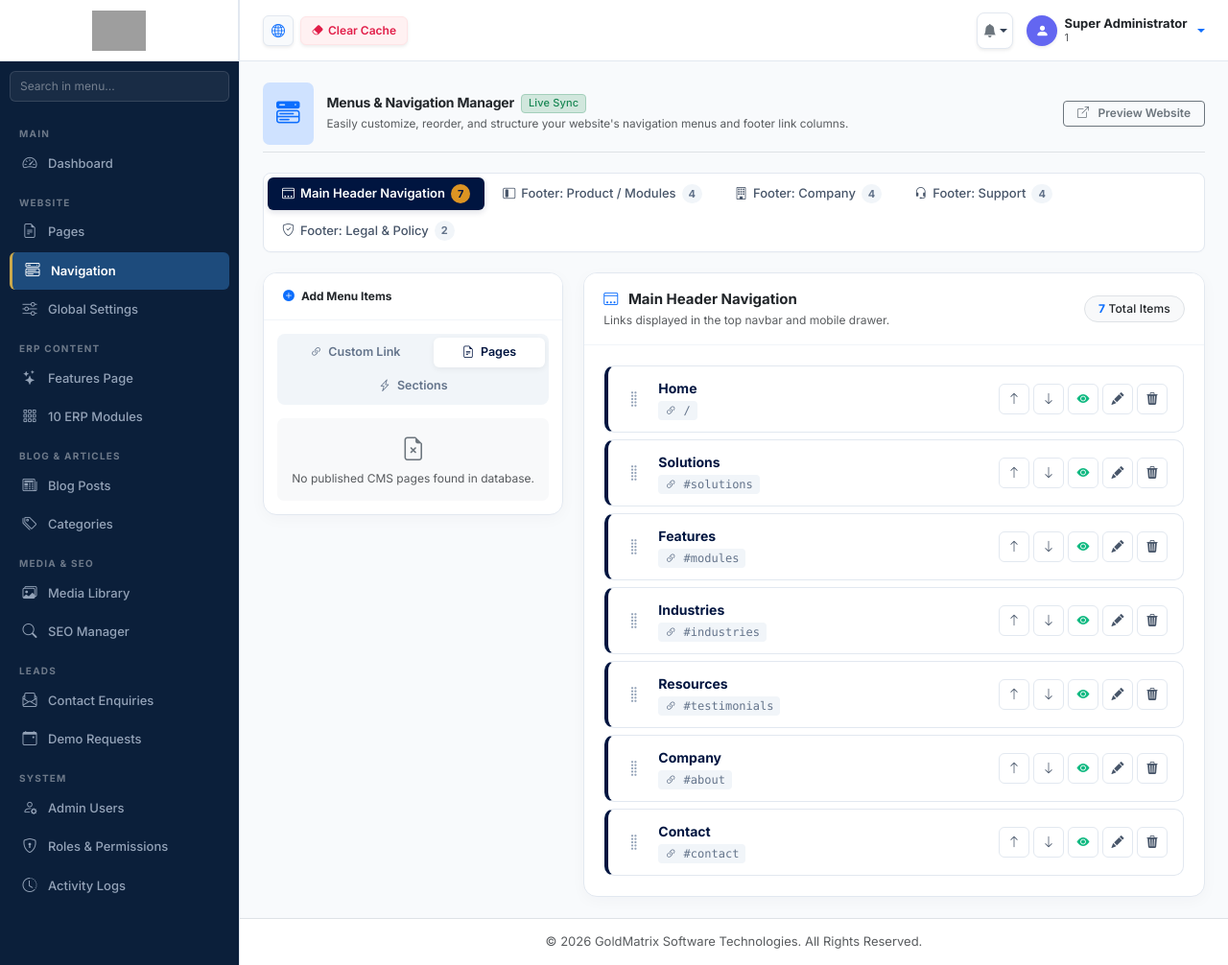
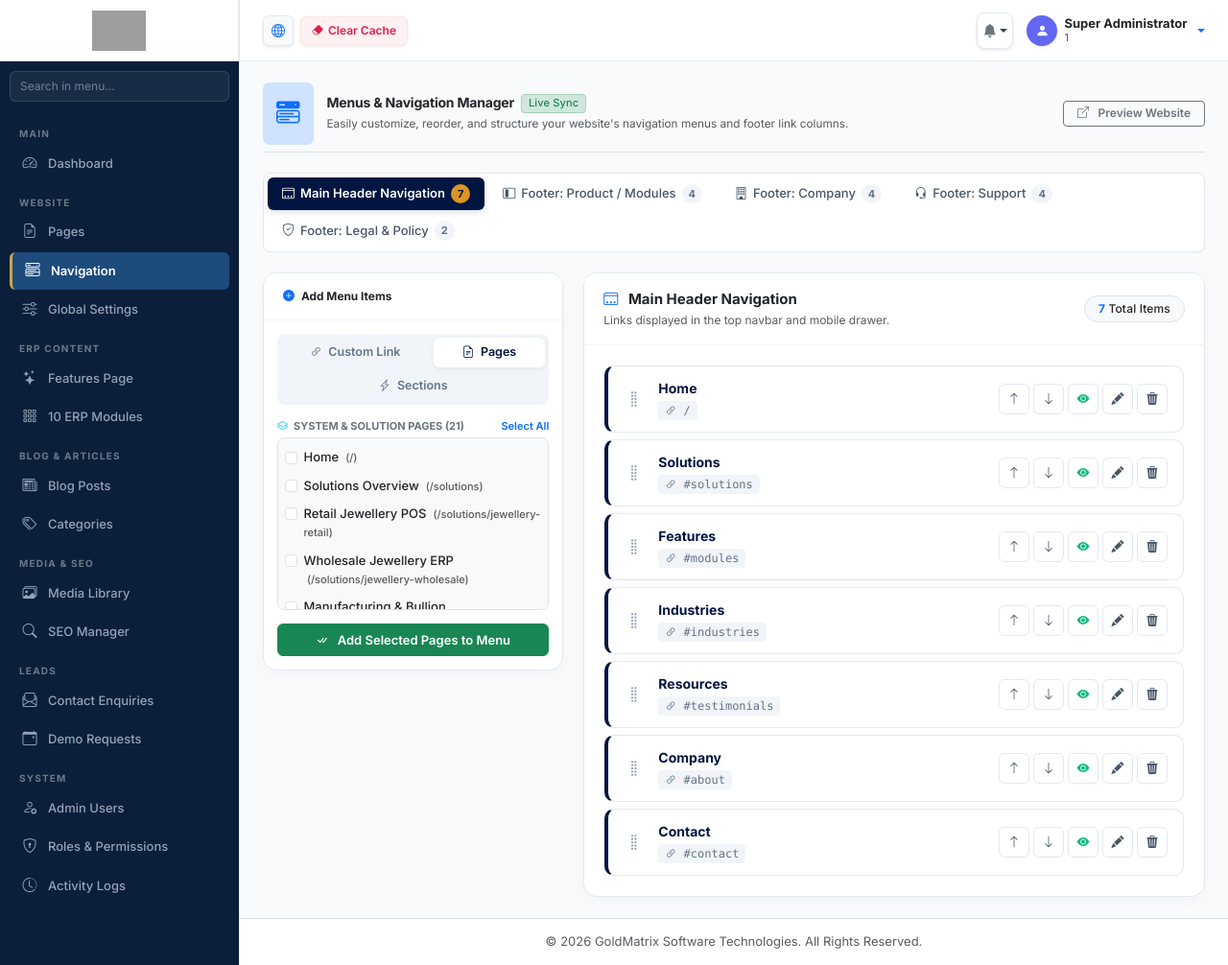
Before and after one commit to joshgedam1-svg/goldmatrix, a PHP site: page /goldmatrixsoft/admin/navigation in a window 1280 px wide, after a click on "Pages". Shown: the whole page at 96% size. Run offline with PHP 8.4, Linux system fonts and the light colour scheme; a user stored in the database is signed in; some libraries are stand-ins or nearby versions; grey boxes are pictures that could not be loaded.

Commit message:
fix(menus): fix SQL column for CMS pages and add comprehensive system pages to menu builder

```diff
--- a/app/Controllers/Admin/NavigationController.php
+++ b/app/Controllers/Admin/NavigationController.php
@@ -128,27 +128,49 @@ class NavigationController {
 
             /* ── ADD MULTIPLE ITEMS FROM PAGES ── */
             if ($action === 'add_from_pages') {
-                $pageIds = $_POST['page_ids'] ?? [];
+                $pageItems    = $_POST['page_items'] ?? [];
+                $pageIds      = $_POST['page_ids'] ?? [];
                 $itemLocation = strip_tags(trim($_POST['location'] ?? $location));
 
+                $itemsToAdd = [];
+
+                if (!empty($pageItems) && is_array($pageItems)) {
+                    foreach ($pageItems as $itemRaw) {
+                        $itemData = json_decode((string)$itemRaw, true);
+                        if (!empty($itemData['title']) && !empty($itemData['url'])) {
+                            $itemsToAdd[] = [
+                                'title' => strip_tags(trim($itemData['title'])),
+                                'url'   => strip_tags(trim($itemData['url']))
+                            ];
+                        }
+                    }
+                }
+
                 if (!empty($pageIds) && is_array($pageIds)) {
-                    $addedCount = 0;
                     foreach ($pageIds as $pageId) {
                         $page = $this->db->fetch("SELECT * FROM pages WHERE id = ?", [(int)$pageId]);
                         if ($page) {
+                            $itemsToAdd[] = [
+                                'title' => $page['title'],
+                                'url'   => '/' . ltrim($page['slug'], '/')
+                            ];
+                        }
+                    }
+                }
+
+                if (!empty($itemsToAdd)) {
                     $maxOrder = (int)$this->db->fetchColumn(
                         "SELECT MAX(sort_order) FROM navigation_menus WHERE location = ?",
                         [$itemLocation]
                     );
-                            $sortOrder = $maxOrder + 1;
-                            $pageUrl = '/' . ltrim($page['slug'], '/');
-
+                    $addedCount = 0;
+                    foreach ($itemsToAdd as $item) {
+                        $maxOrder++;
                         $this->db->query(
                             "INSERT INTO navigation_menus (location, title, url, target, icon, parent_id, badge, sort_order, is_active) VALUES (?, ?, ?, '_self', '', 0, '', ?, 1)",
-                                [$itemLocation, $page['title'], $pageUrl, $sortOrder]
+                            [$itemLocation, $item['title'], $item['url'], $maxOrder]
                         );
                         $addedCount++;
-                        }
                     }
                     set_flash('success', "✅ {$addedCount} page(s) added to menu successfully!");
                 } else {
@@ -279,8 +301,33 @@ class NavigationController {
         // Fetch existing CMS pages
         $pages = [];
         try {
-            $pages = $this->db->fetchAll("SELECT id, title, slug, is_published FROM pages ORDER BY title ASC") ?? [];
+            $pages = $this->db->fetchAll("SELECT id, title, slug, status FROM pages WHERE deleted_at IS NULL ORDER BY title ASC") ?? [];
         } catch (\Throwable $e) {}
+
+        // Standard predefined system pages
+        $systemPages = [
+            ['title' => 'Home',                          'url' => '/'],
+            ['title' => 'Solutions Overview',            'url' => '/solutions'],
+            ['title' => 'Retail Jewellery POS',          'url' => '/solutions/jewellery-retail'],
+            ['title' => 'Wholesale Jewellery ERP',       'url' => '/solutions/jewellery-wholesale'],
+            ['title' => 'Manufacturing & Bullion',       'url' => '/solutions/jewellery-manufacturing'],
+            ['title' => 'ERP Features & Capabilities',   'url' => '/features'],
+            ['title' => 'POS & Smart Inventory',         'url' => '/features/pos-inventory'],
+            ['title' => 'Manufacturing & Jobwork',       'url' => '/features/manufacturing-jobwork'],
+            ['title' => 'Accounting & GST Compliance',   'url' => '/features/accounting-gst'],
+            ['title' => 'Gold & Diamond Management',     'url' => '/features/gold-diamond-management'],
+            ['title' => 'RFID & Barcode Automation',     'url' => '/features/crm-rfid-barcode'],
+            ['title' => 'Industries Served',             'url' => '/industries'],
+            ['title' => 'Integrations & Ecosystem',      'url' => '/integrations'],
+            ['title' => 'Why Choose GoldMatrix',         'url' => '/why-us'],
+            ['title' => 'Customer Reviews & Stories',    'url' => '/testimonials'],
+            ['title' => 'About GoldMatrix ERP',          'url' => '/about'],
+            ['title' => 'Contact & Support',             'url' => '/contact'],
+            ['title' => 'Book Free Demo',                'url' => '/request-demo'],
+            ['title' => 'Blog & Industry Insights',      'url' => '/blog'],
+            ['title' => 'Terms & Conditions',            'url' => '/terms'],
+            ['title' => 'Privacy Policy',                'url' => '/privacy'],
+        ];
 
         // Counts per location
         $counts = [];
@@ -304,6 +351,7 @@ class NavigationController {
             'menuTree'         => $menuTree,
             'parentCandidates' => $parentCandidates,
             'pages'            => $pages,
+            'systemPages'      => $systemPages,
             'allItems'         => $allItems
         ]);
     }
--- a/views/admin/menus/index.php
+++ b/views/admin/menus/index.php
@@ -351,12 +351,12 @@ $pageTitle = 'Menus & Navigation';
                 </form>
               </div>
 
-              <!-- 2. CMS PAGES TAB -->
+              <!-- 2. CMS & SYSTEM PAGES TAB -->
               <div class="tab-pane fade" id="tab-pages" role="tabpanel">
-                <?php if (empty($pages)): ?>
+                <?php if (empty($pages) && empty($systemPages)): ?>
                   <div class="p-3 text-center text-muted bg-light rounded-3 fs-12">
                     <i class="bi bi-file-earmark-x fs-3 d-block mb-1 text-secondary"></i>
-                    No published CMS pages found in database.
+                    No pages found in database.
                   </div>
                 <?php else: ?>
                   <form method="POST" action="/admin/navigation?location=<?= urlencode($location) ?>">
@@ -364,20 +364,48 @@ $pageTitle = 'Menus & Navigation';
                     <input type="hidden" name="action" value="add_from_pages">
                     <input type="hidden" name="location" value="<?= e($location) ?>">
 
-                    <div class="mb-3 border rounded-3 p-2 bg-light overflow-auto" style="max-height: 200px;">
+                    <?php if (!empty($pages)): ?>
+                      <div class="d-flex align-items-center justify-content-between mb-1">
+                        <span class="fs-11 fw-bold text-uppercase text-secondary">
+                          <i class="bi bi-database me-1 text-primary"></i> CMS Pages (<?= count($pages) ?>)
+                        </span>
+                        <a href="javascript:void(0)" class="fs-11 text-decoration-none fw-semibold" onclick="toggleMenuCheckboxes('#cms-pages-box')">Select All</a>
+                      </div>
+                      <div id="cms-pages-box" class="mb-3 border rounded-3 p-2 bg-light overflow-auto" style="max-height: 160px;">
                         <?php foreach ($pages as $pg): ?>
                           <div class="form-check fs-13 py-1 border-bottom border-light">
-                          <input class="form-check-input" type="checkbox" name="page_ids[]" value="<?= $pg['id'] ?>" id="page_<?= $pg['id'] ?>">
-                          <label class="form-check-label text-dark fw-medium" for="page_<?= $pg['id'] ?>">
+                            <input class="form-check-input" type="checkbox" name="page_items[]" value="<?= htmlspecialchars(json_encode(['title' => $pg['title'], 'url' => '/' . ltrim($pg['slug'], '/')]), ENT_QUOTES, 'UTF-8') ?>" id="page_<?= $pg['id'] ?>">
+                            <label class="form-check-label text-dark fw-medium" for="page_<?= $pg['id'] ?>" style="cursor: pointer;">
                               <?= e($pg['title']) ?>
                               <span class="text-muted fs-11 ms-1">(/<?= e($pg['slug']) ?>)</span>
                             </label>
                           </div>
                         <?php endforeach; ?>
                       </div>
+                    <?php endif; ?>
+
+                    <?php if (!empty($systemPages)): ?>
+                      <div class="d-flex align-items-center justify-content-between mb-1">
+                        <span class="fs-11 fw-bold text-uppercase text-secondary">
+                          <i class="bi bi-layers me-1 text-info"></i> System & Solution Pages (<?= count($systemPages) ?>)
+                        </span>
+                        <a href="javascript:void(0)" class="fs-11 text-decoration-none fw-semibold" onclick="toggleMenuCheckboxes('#sys-pages-box')">Select All</a>
+                      </div>
+                      <div id="sys-pages-box" class="mb-3 border rounded-3 p-2 bg-light overflow-auto" style="max-height: 180px;">
+                        <?php foreach ($systemPages as $idx => $sp): ?>
+                          <div class="form-check fs-13 py-1 border-bottom border-light">
+                            <input class="form-check-input" type="checkbox" name="page_items[]" value="<?= htmlspecialchars(json_encode(['title' => $sp['title'], 'url' => $sp['url']]), ENT_QUOTES, 'UTF-8') ?>" id="sys_page_<?= $idx ?>">
+                            <label class="form-check-label text-dark fw-medium" for="sys_page_<?= $idx ?>" style="cursor: pointer;">
+                              <?= e($sp['title']) ?>
+                              <span class="text-muted fs-11 ms-1">(<?= e($sp['url']) ?>)</span>
+                            </label>
+                          </div>
+                        <?php endforeach; ?>
+                      </div>
+                    <?php endif; ?>
 
                     <button type="submit" class="btn btn-success w-100 py-2 fw-semibold fs-13">
-                      <i class="bi bi-check-all me-1"></i> Add Selected Pages
+                      <i class="bi bi-check-all me-1"></i> Add Selected Pages to Menu
                     </button>
                   </form>
                 <?php endif; ?>
@@ -693,4 +721,13 @@ function applySectionAnchor(label, anchor) {
   if (titleInput) titleInput.value = label;
   if (urlInput) urlInput.value = anchor;
 }
+
+function toggleMenuCheckboxes(containerSelector) {
+  const container = document.querySelector(containerSelector);
+  if (!container) return;
+  const checkboxes = container.querySelectorAll('input[type="checkbox"]');
+  if (!checkboxes.length) return;
+  const allChecked = Array.from(checkboxes).every(cb => cb.checked);
+  checkboxes.forEach(cb => cb.checked = !allChecked);
+}
 </script>
```
Lines whose indentation alone changed are shown as unchanged.
